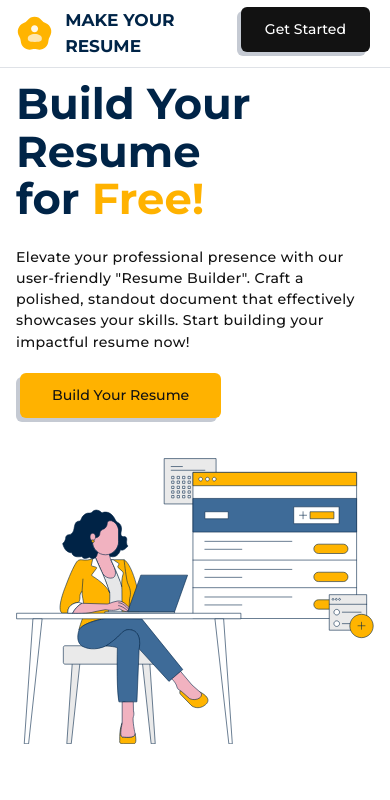
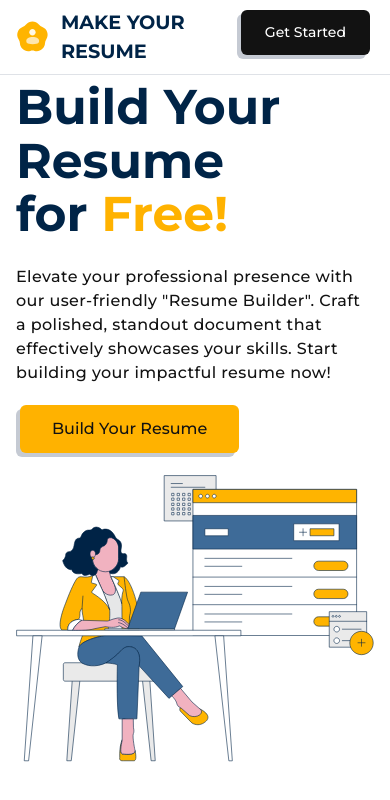
Before and after one commit to i-amWin/makeyourresume, a Next.js app: page / in a window 390 px wide. Shown: the top 800 px of the page. Built offline with nearby package versions, Linux system fonts and the light colour scheme.

Commit message:
update font size

```diff
--- a/tailwind.config.ts
+++ b/tailwind.config.ts
@@ -16,15 +16,15 @@ module.exports = {
       },
     },
     fontSize: {
-      xs: "clamp(0.6075rem, 0.5962rem + 0.0565vw, 0.64rem)",
-      sm: "clamp(0.7294rem, 0.7048rem + 0.1228vw, 0.8rem)",
-      base: "clamp(0.875rem, 0.8315rem + 0.2174vw, 1rem)",
-      lg: "clamp(1.05rem, 0.9804rem + 0.3478vw, 1.25rem)",
-      xl: "clamp(1.26rem, 1.1548rem + 0.5261vw, 1.5625rem)",
-      "2xl": "clamp(1.5119rem, 1.3584rem + 0.7674vw, 1.9531rem)",
-      "3xl": "clamp(1.8144rem, 1.5963rem + 1.0902vw, 2.4413rem)",
-      "4xl": "clamp(2.1775rem, 1.8734rem + 1.5207vw, 3.0519rem)",
-      "5xl": "clamp(2.6125rem, 2.1942rem + 2.0913vw, 3.815rem)",
+      xs: "0.75rem",
+      sm: "0.875rem",
+      base: "1rem",
+      lg: "clamp(1.2rem, 1.1826rem + 0.087vi, 1.25rem)",
+      xl: "clamp(1.44rem, 1.3974rem + 0.213vi, 1.5625rem)",
+      "2xl": "clamp(1.728rem, 1.6497rem + 0.3915vi, 1.9531rem)",
+      "3xl": "clamp(2.0736rem, 1.9457rem + 0.6397vi, 2.4414rem)",
+      "4xl": "clamp(2.4883rem, 2.2923rem + 0.9799vi, 3.0518rem)",
+      "5xl": "clamp(2.986rem, 2.6977rem + 1.4412vi, 3.8147rem)",
     },
     extend: {
       colors: {
```
